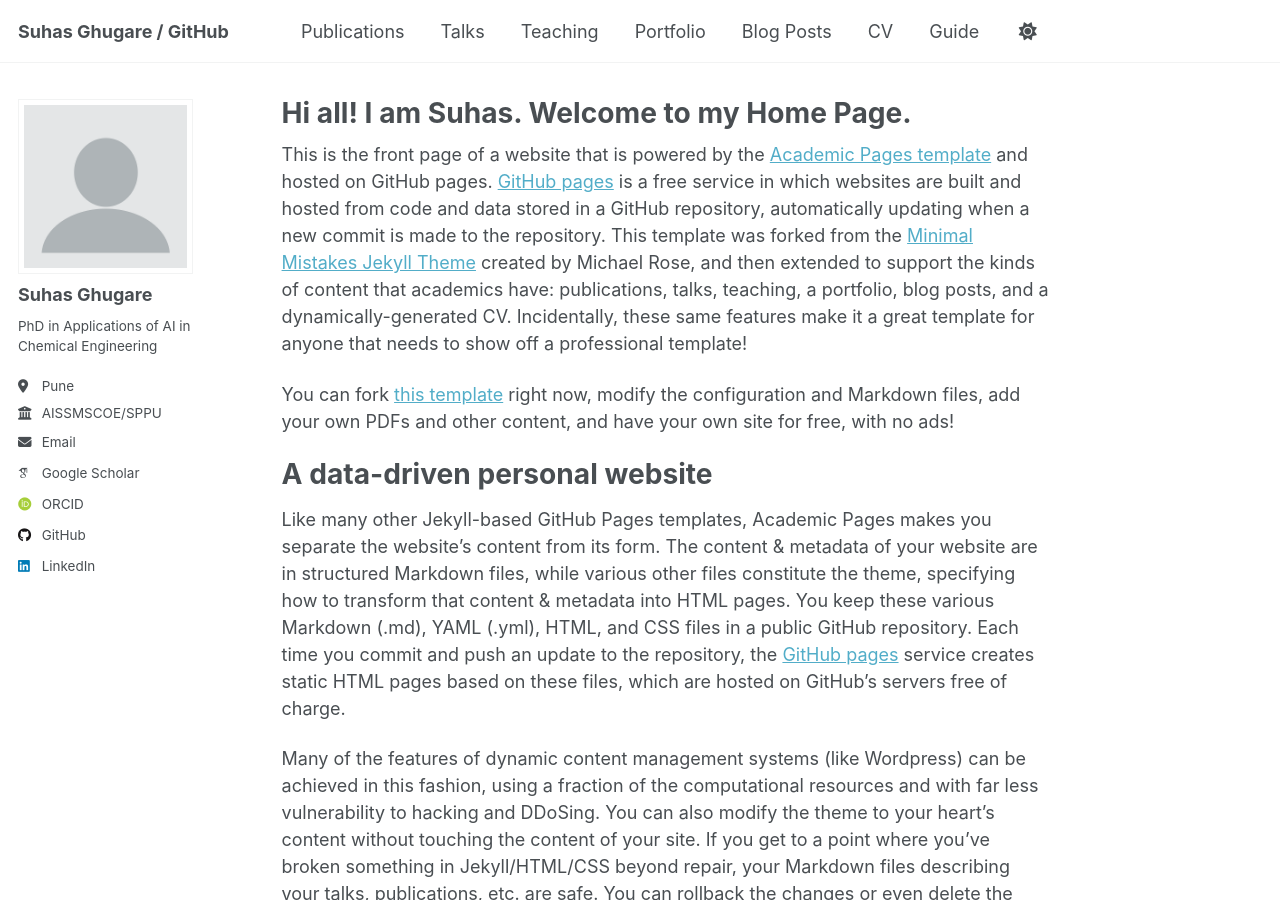
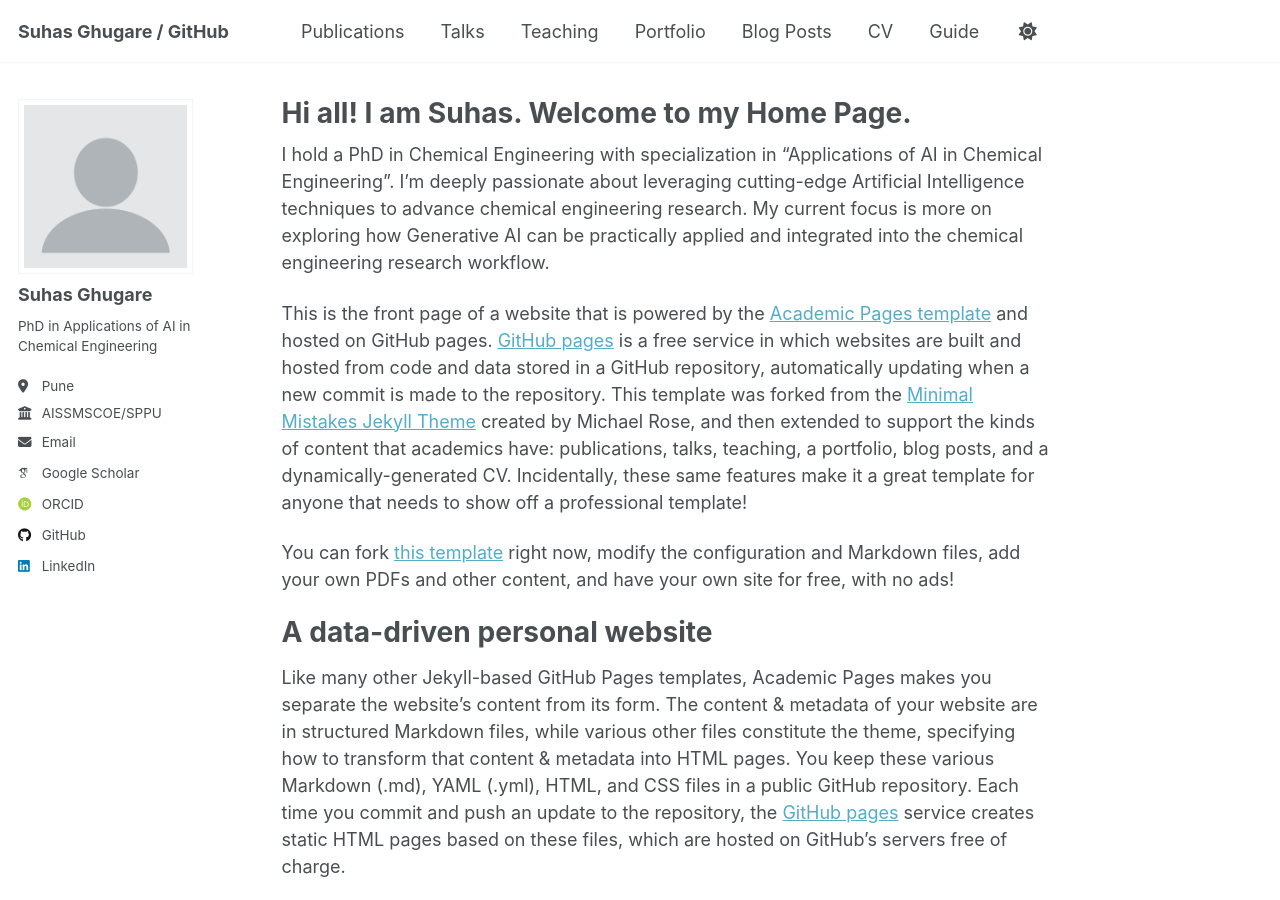
Before and after one commit to suhasghugare/suhasghugare.github.io, a Jekyll site: the page built from _pages/about.md, in a window 1280 px wide and 900 px high. Built offline with Jekyll 4.4.1, drawn with Linux system fonts in a browser that asks for light colours; some web fonts are replaced; a script that is not in the unit is left out.

Commit message:
Update about.md

```diff
--- a/_pages/about.md
+++ b/_pages/about.md
@@ -6,6 +6,8 @@ redirect_from:
   - /about/
   - /about.html
 ---
+
+I hold a PhD in Chemical Engineering with specialization in "Applications of AI in Chemical Engineering". I'm deeply passionate about leveraging cutting-edge Artificial Intelligence techniques to advance chemical engineering research. My current focus is more on exploring how Generative AI can be practically applied and integrated into the chemical engineering research workflow.
 
 This is the front page of a website that is powered by the [Academic Pages template](https://github.com/academicpages/academicpages.github.io) and hosted on GitHub pages. [GitHub pages](https://pages.github.com) is a free service in which websites are built and hosted from code and data stored in a GitHub repository, automatically updating when a new commit is made to the repository. This template was forked from the [Minimal Mistakes Jekyll Theme](https://mmistakes.github.io/minimal-mistakes/) created by Michael Rose, and then extended to support the kinds of content that academics have: publications, talks, teaching, a portfolio, blog posts, and a dynamically-generated CV. Incidentally, these same features make it a great template for anyone that needs to show off a professional template!
 
```
